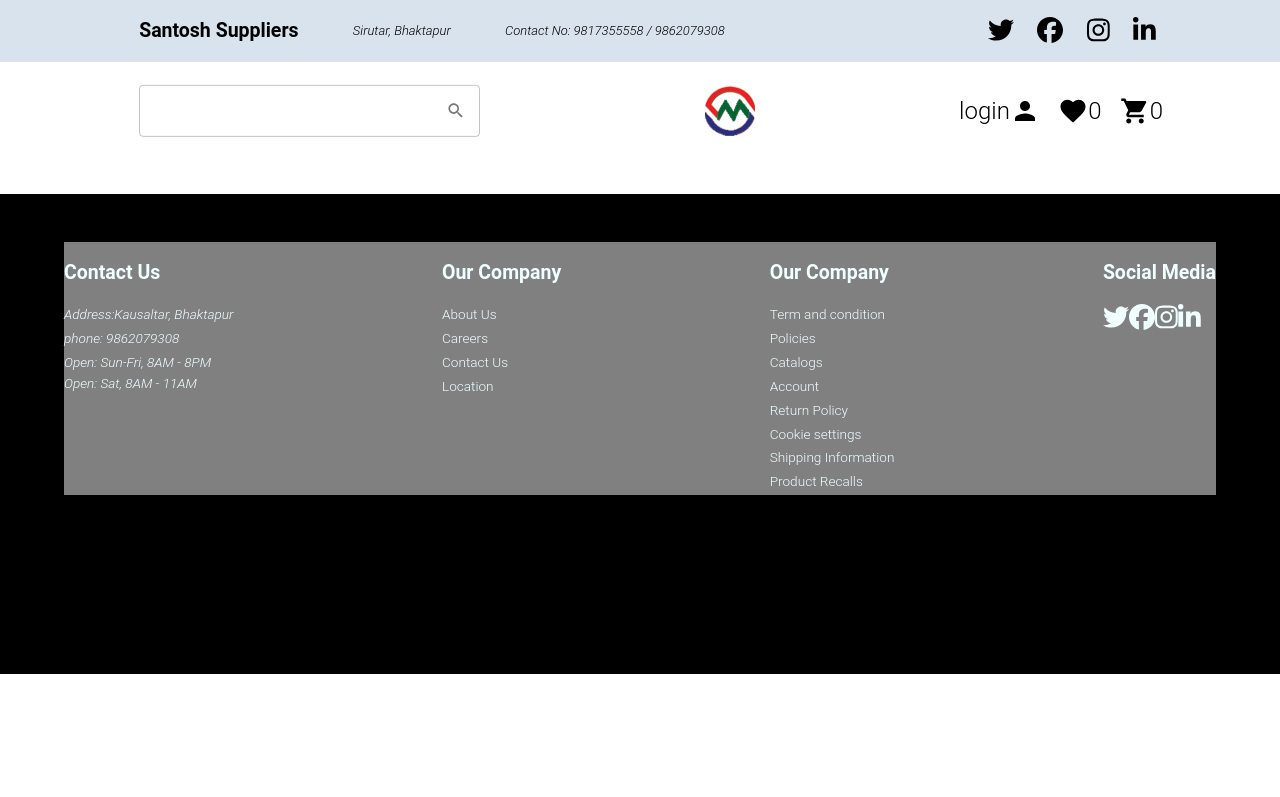
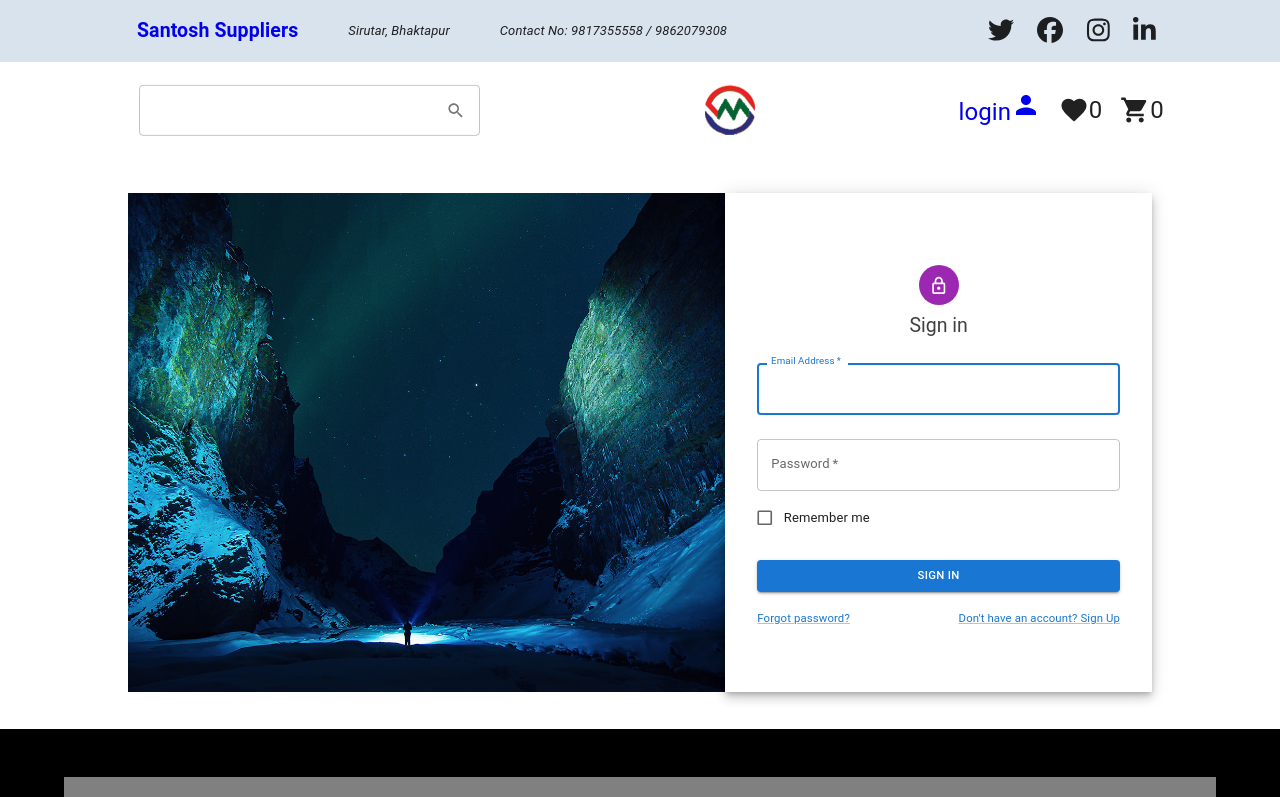
Before and after one commit to bishal-pokharel/santosh-suppliers, a React (Create React App) app: page /login in a window 1280 px wide. Shown: the top 797 px of the page. Built offline with nearby package versions, Linux system fonts and the light colour scheme.

Commit message:
updating code login pg added search pg added

```diff
--- /dev/null
+++ b/db.json
@@ -0,0 +1,19 @@
+{
+  "posts": [
+    {
+      "id": 1,
+      "title": "json-server",
+      "author": "typicode"
+    }
+  ],
+  "comments": [
+    {
+      "id": 1,
+      "body": "some comment",
+      "postId": 1
+    }
+  ],
+  "profile": {
+    "name": "typicode"
+  }
+}
--- a/package.json
+++ b/package.json
@@ -15,6 +15,7 @@
     "@testing-library/jest-dom": "^5.16.4",
     "@testing-library/react": "^13.3.0",
     "@testing-library/user-event": "^13.5.0",
+    "json-server": "^0.17.1",
     "node-sass": "^7.0.1",
     "react": "^18.2.0",
     "react-dom": "^18.2.0",
@@ -28,7 +29,8 @@
     "start": "react-scripts start",
     "build": "react-scripts build",
     "test": "react-scripts test",
-    "eject": "react-scripts eject"
+    "eject": "react-scripts eject",
+    "json:server":"json-server --watch db.json"
   },
   "eslintConfig": {
     "extends": [
--- a/src/App.js
+++ b/src/App.js
@@ -6,7 +6,7 @@ import ProductItem from './components/product/ProductItem';
 import Footer from './components/Footer';
 import SingleProduct from './components/individualitem/SingleProduct'
 import MenuBar from './components/MenuList';
-
+import { Login } from './components/login/login';
 function App() {
   return (
     <div className="App">
@@ -16,8 +16,9 @@ function App() {
         <Routes>
           {/* <Route exact path="/" element={<NavBar />} /> */}
           <Route exact path="/" element={<MenuBar />} />
-          <Route exact path="/product/:id" element={<ProductItem />} />
+          <Route exact path="/product/:product_name" element={<ProductItem />} />
           <Route exact path="/individualitem/:product_name" element={<SingleProduct />} />
+          <Route exact path="/login" element={<Login />} />
         </Routes>
         {/* <Slider />
         <MenuBar />
--- a/src/components/NavBar.js
+++ b/src/components/NavBar.js
@@ -1,4 +1,4 @@
-import React from "react";
+import React, { useEffect, useState } from "react";
 import Input from '@mui/material/Input';
 import FormControl from '@mui/material/FormControl';
 import InputLabel from '@mui/material/InputLabel';
@@ -10,16 +10,31 @@ import FavoriteIcon from '@mui/icons-material/Favorite';
 import ShoppingCartIcon from '@mui/icons-material/ShoppingCart';
 import PersonIcon from '@mui/icons-material/Person';
 import logo from '../images/logo.png';
+import { Navigate, useNavigate } from "react-router";
+import { Link } from "react-router-dom";
 // import MenuBar from './MenuList';
 
 const NavBar = (()=> {
+    const navigate = useNavigate();
+    var arr = [];
+    const [userkeypress, setUserKeyPress] =  useState([]);
 
+    const keyPressFunction = (e) => {
+        var values = e.target.value;
+        arr.push(values);
+        setUserKeyPress({...arr});
+        let product = arr[0].toLowerCase();
+        console.log(product);
+        if(e.key === "Enter"){
+            navigate(`product/${arr[0]}`);
+        }
+    }
     return(
         <>
         <div className="navbar">
             <div className="navbar_item">
                 <div className="search_box">
-                <FormControl sx={{ m: 5, width: '55ch' }} variant="filled">
+                <FormControl sx={{ m: 5, width: '55ch' }} variant="filled" onKeyPress = {keyPressFunction}>
                 <OutlinedInput
                 id=""
                 endAdornment={<InputAdornment position="end">
@@ -39,7 +54,7 @@ const NavBar = (()=> {
                 <div className="login_div">
                     <div className="login_cart_love">
                         <div className="login">
-                            <span>login</span><PersonIcon sx={{ fontSize: 30}} />
+                            <Link to="/login"><span>login</span><PersonIcon sx={{ fontSize: 30}} /></Link>
                         </div>
                         <div className="loved_icon">
                         <FavoriteIcon sx={{ fontSize: 30}} /> <span>0</span>
--- a/src/components/TopNav.js
+++ b/src/components/TopNav.js
@@ -2,6 +2,7 @@ import React from "react";
 import ReactDOM from 'react-dom'
 import '../css/Navbar.styles.scss';
 import { FontAwesomeIcon } from '@fortawesome/react-fontawesome';
+import { Link } from "react-router-dom";
 // import { faTwitter } from '@fortawesome/free-solid-svg-icons'
 import { faTwitter, faFacebook, faInstagram, faLinkedinIn } from '@fortawesome/free-brands-svg-icons'
 
@@ -10,7 +11,7 @@ const TopNav = (() => {
         <>
         <div className="header_div">
             <div className="title_left">
-                <h2>Santosh Suppliers</h2>
+                <h2><Link to="/">Santosh Suppliers</Link></h2>
                 <address>Sirutar, Bhaktapur</address>
                 <address>Contact No: 9817355558 / 9862079308</address>
             </div>
--- /dev/null
+++ b/src/components/login/login.js
@@ -0,0 +1,120 @@
+import * as React from 'react';
+import Avatar from '@mui/material/Avatar';
+import Button from '@mui/material/Button';
+import CssBaseline from '@mui/material/CssBaseline';
+import TextField from '@mui/material/TextField';
+import FormControlLabel from '@mui/material/FormControlLabel';
+import Checkbox from '@mui/material/Checkbox';
+import Link from '@mui/material/Link';
+import Paper from '@mui/material/Paper';
+import Box from '@mui/material/Box';
+import Grid from '@mui/material/Grid';
+import LockOutlinedIcon from '@mui/icons-material/LockOutlined';
+import Typography from '@mui/material/Typography';
+import { createTheme, ThemeProvider } from '@mui/material/styles';
+import '../../css/login.styles.scss'
+
+export const Login = () => {
+
+    // export default function SignInSide() {
+        const handleSubmit = (event) => {
+          event.preventDefault();
+          const data = new FormData(event.currentTarget);
+          console.log({
+            email: data.get('email'),
+            password: data.get('password'),
+          });
+        };
+
+        const theme = createTheme();
+    return(
+        <div className='login_container'>
+        <ThemeProvider theme={theme}>
+      <Grid container component="main"
+      sx={{ height: '60vh' }}
+      >
+        <CssBaseline />
+        <Grid
+          item
+          xs={false}
+          sm={4}
+          md={7}
+          sx={{
+            backgroundImage: 'url(images/slide03.jpg)',
+            backgroundRepeat: 'no-repeat',
+            backgroundColor: (t) =>
+              t.palette.mode === 'light' ? t.palette.grey[50] : t.palette.grey[900],
+            backgroundSize: 'cover',
+            backgroundPosition: 'center',
+          }}
+        />
+        <Grid item xs={12} sm={8} md={5} component={Paper} elevation={6} square>
+          <Box
+            sx={{
+              my: 8,
+              mx: 4,
+              display: 'flex',
+              flexDirection: 'column',
+              alignItems: 'center',
+            }}
+          >
+            <Avatar sx={{ m: 1, bgcolor: 'secondary.main' }}>
+              <LockOutlinedIcon />
+            </Avatar>
+            <Typography component="h1" variant="h5">
+              Sign in
+            </Typography>
+            <Box component="form" noValidate onSubmit={handleSubmit} sx={{ mt: 1 }}>
+              <TextField
+                margin="normal"
+                required
+                fullWidth
+                id="email"
+                label="Email Address"
+                name="email"
+                autoComplete="email"
+                autoFocus
+              />
+              <TextField
+                margin="normal"
+                required
+                fullWidth
+                name="password"
+                label="Password"
+                type="password"
+                id="password"
+                autoComplete="current-password"
+              />
+              <FormControlLabel
+                control={<Checkbox value="remember" color="primary" />}
+                label="Remember me"
+              />
+              <Button
+                type="submit"
+                fullWidth
+                variant="contained"
+                sx={{ mt: 3, mb: 2 }}
+              >
+                Sign In
+              </Button>
+              <Grid container>
+                <Grid item xs>
+                  <Link href="#" variant="body2">
+                    Forgot password?
+                  </Link>
+                </Grid>
+                <Grid item>
+                  <Link href="#" variant="body2">
+                    {"Don't have an account? Sign Up"}
+                  </Link>
+                </Grid>
+              </Grid>
+              {/* <Copyright sx={{ mt: 5 }} /> */}
+            </Box>
+          </Box>
+        </Grid>
+      </Grid>
+    </ThemeProvider>
+    </div>
+)
+}
--- a/src/components/product/productItem.json
+++ b/src/components/product/productItem.json
@@ -5,10 +5,10 @@
     },
     {
         "id":"2",
-        "product_name":"Gas"
+        "product_name":"Cool singar"
     },
     {
         "id":"3",
-        "product_name":"cooler"
+        "product_name":"Cool"
     }
 ]
--- a/src/css/card.styles.scss
+++ b/src/css/card.styles.scss
@@ -1,3 +1,7 @@
+$tablet-width: 768px;
+$desktop-width: 1024px;
+$mediaMaxWidth: 1260px;
+
 .card_container{
     position: relative;
     width: 100%;
@@ -5,6 +9,7 @@
     display: flex;
     justify-content: center;
     align-items: center;
+    flex-direction: column;
     // left: 50%;
     // top: 50%;
     // transform: translate(-50% , -50%);
@@ -42,11 +47,14 @@
         }
 
         .card_img{
-            height: 50%;
+            // height: 50%;
             width: 70%;
             display: flex;
             justify-content: center;
             align-items: center;
+            position: relative;
+            left: 50%;
+            transform: translateX(-50%);
 
             img{
                 height: 100%;
@@ -77,3 +85,28 @@
 // .card{
 //     filter: drop-shadow(1px 1px 5px black);
 // }
+.secondHeading{
+    margin: 3% 0% 0% 0%;
+    font-weight: bolder;
+    font-size: 2vh;
+}
+.second_card_wrapper::before{
+    content: "Make your call";
+    background-image: url("../images/slide03.jpg");
+    background-position: center;
+    background-size: cover;
+    background-repeat: no-repeat;
+    background-attachment: fixed;
+    width: 100%;
+    height: 50vh;
+}
+@media (max-width: #{$mediaMaxWidth}) {
+    .card_container .card_wrap .card{
+        width: 28%;
+    }
+}
+@media (max-width: #{$tablet-width}) and (max-width: #{$mediaMaxWidth}) {
+    .card_container .card_wrap .card{
+        width: 50%
+    }
+}
--- /dev/null
+++ b/src/css/login.styles.scss
@@ -0,0 +1,7 @@
+.login_container{
+    height: 67vh;
+    width: 80%;
+    position: relative;
+    left: 50%;
+    transform: translateX(-50%);
+}
```
Also changed, not shown: src/components/ProductCard.js (+43 -1 lines), src/components/product/ProductItem.js (+38 -7 lines), 1 other file (tests, documents, lock files or other folders).
